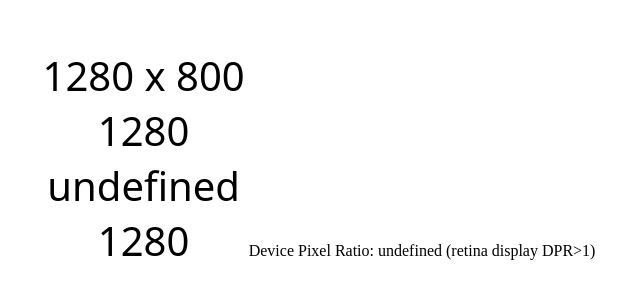
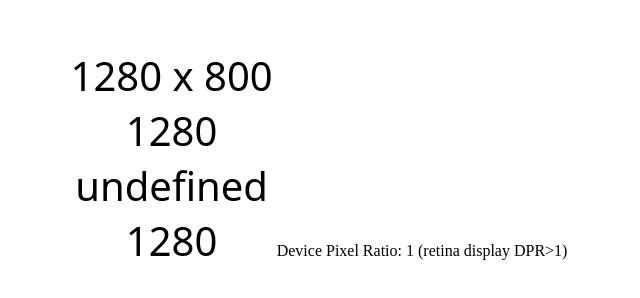
Before and after one commit to makinweb/makinweb.github.io, a plain HTML site: page index.html in a window 1280 px wide. Shown: the whole page, without its empty margins (321-961 px from the left). Drawn offline with Linux system fonts and the light colour scheme.

Commit message:
fix typo

```diff
--- a/index.html
+++ b/index.html
@@ -50,7 +50,7 @@
           y = w.innerHeight|| e.clientHeight|| g.clientHeight;
 
       document.getElementById("resolution").innerHTML = x+" x "+y+" <br/>"+e.clientWidth+" <br/>"+g.clientWIdth+" <br/>"+w.innerWidth;
-      document.getElementById("dpr").innerHTML = window.devicePixelRation
+      document.getElementById("dpr").innerHTML = window.devicePixelRatio
     }
 
     document.onreadystatechange = function () {
```
